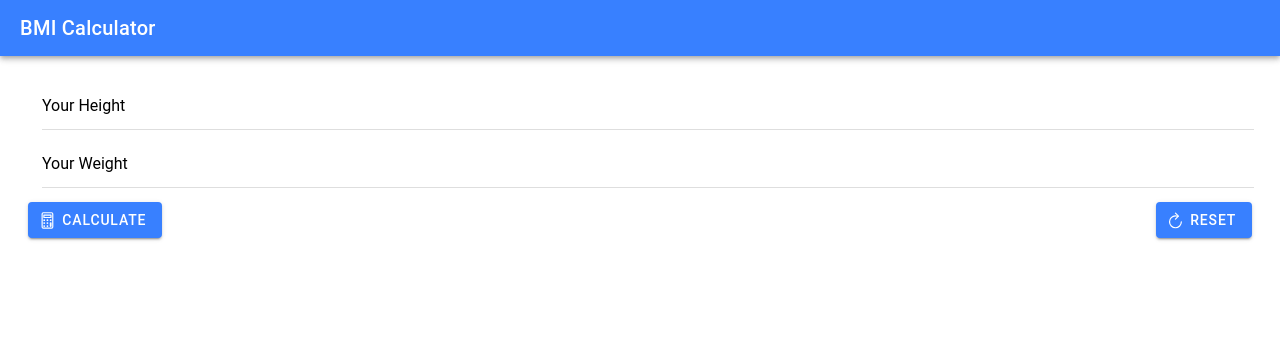
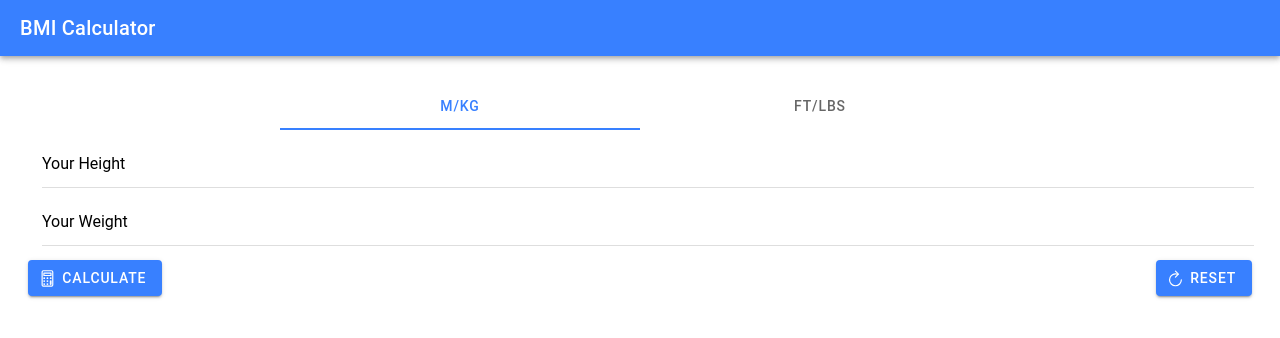
Before and after one commit to leilaZ1111/ionic-react-intro, a React (Vite) app: page / in a window 1280 px wide. Shown: the top 338 px of the page. Built offline with nearby package versions, Linux system fonts and the light colour scheme.

Commit message:
added segment button in a new component to select m/kg or ft/lbs

```diff
--- a/src/App.tsx
+++ b/src/App.tsx
@@ -19,6 +19,7 @@ import { IonReactRouter } from '@ionic/react-router';
 
 import BmiControls from './components/BmiControls';
 import BmiResult from './components/BmiResult';
+import InptutControls from './components/inputControls';
 
 /* Core CSS required for Ionic components to work properly */
 import '@ionic/react/css/core.css';
@@ -38,6 +39,7 @@ import '@ionic/react/css/display.css';
 
 /* Theme variables */
 import './theme/variables.css';
+import InptutControl from './components/inputControls';
 
 setupIonicReact();
 
@@ -93,6 +95,11 @@ const App: React.FC = () => {
           <IonGrid>
             <IonRow>
               <IonCol>
+                <InptutControl selectedValue="mkg" />
+              </IonCol>
+            </IonRow>
+            <IonRow>
+              <IonCol>
                 <IonItem>
                   <IonInput
                     label="Your Height"
--- /dev/null
+++ b/src/components/inputControls.tsx
@@ -0,0 +1,17 @@
+import { IonLabel, IonSegment, IonSegmentButton } from '@ionic/react';
+import React from 'react';
+
+const InptutControl: React.FC<{ selectedValue: 'mkg' | 'ftlbs' }> = (props) => {
+  return (
+    <IonSegment value={props.selectedValue}>
+      <IonSegmentButton value="mkg">
+        <IonLabel>m/kg</IonLabel>
+      </IonSegmentButton>
+      <IonSegmentButton value="ftlbs">
+        <IonLabel>ft/lbs</IonLabel>
+      </IonSegmentButton>
+    </IonSegment>
+  );
+};
+
+export default InptutControl;
```
